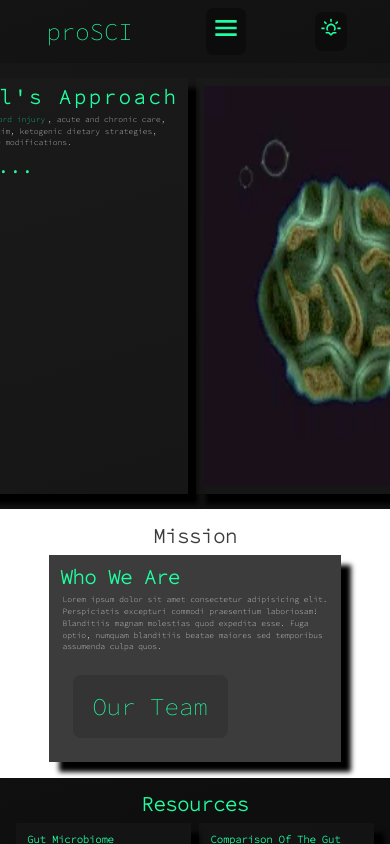
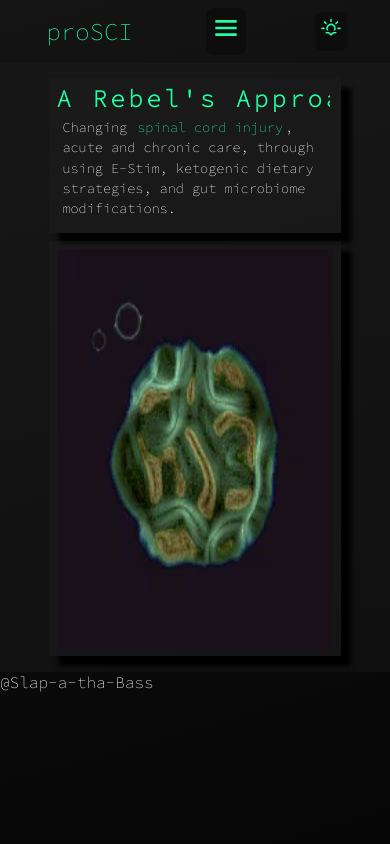
Before and after one commit to Slap-a-tha-Bass/ceren_lab_static, a Next.js app: page / in a window 390 px wide. Built offline with nearby package versions, Linux system fonts and the light colour scheme.

Commit message:
implement hook mobileSetter for app wide functionality

```diff
--- a/components/navbar.jsx
+++ b/components/navbar.jsx
@@ -5,6 +5,8 @@ import { respondTo } from "../breakpoints/_respondTo";
 import { Button, Ul, Li } from "../theme/globalStyles";
 import { WiSunset, WiMoonWaxingCrescent1 } from "react-icons/wi";
 import { BiMenu } from "react-icons/bi";
+import mobileSetter from "../hooks/mobileSetter";
+
 const Container = styled.nav`
   display: flex;
   justify-content: space-around;
@@ -27,32 +29,13 @@ const Logo = styled.div`
 
 const Navbar = ({ setTheme, theme }) => {
   const [isThemed, setIsThemed] = useState(false);
-  const [isMobile, setIsMobile] = useState(false);
   const [isClicked, setIsClicked] = useState(false);
-  const [windowWidth, setWindowWidth] = useState();
+  const { isMobile } = mobileSetter();
 
   const themeToggler = () => {
     setTheme(theme === "dark" ? "light" : "dark");
     setIsThemed((prev) => !prev);
   };
-
-  useEffect(() => {
-    if (typeof window !== "undefined") {
-      const searchWidth = () => {
-        setWindowWidth(window.innerWidth);
-      };
-      window.addEventListener("resize", searchWidth);
-      searchWidth();
-      return () => window.removeEventListener("resize", searchWidth);
-    }
-  }, []);
-  useEffect(() => {
-    if (windowWidth < 750) {
-      setIsMobile(true);
-    } else {
-      setIsMobile(false);
-    }
-  }, [windowWidth]);
   const expandButton = () => {
     setIsClicked((isClicked) => !isClicked);
   };
--- /dev/null
+++ b/hooks/mobileSetter.jsx
@@ -0,0 +1,29 @@
+import { useState, useEffect } from "react";
+
+const mobileSetter = () => {
+  const [windowWidth, setWindowWidth] = useState();
+  const [isMobile, setIsMobile] = useState(false);
+
+  useEffect(() => {
+    if (typeof window !== "undefined") {
+      const searchWidth = () => {
+        setWindowWidth(window.innerWidth);
+      };
+      window.addEventListener("resize", searchWidth);
+      searchWidth();
+      return () => window.removeEventListener("resize", searchWidth);
+    }
+  }, []);
+  useEffect(() => {
+    if (windowWidth < 750) {
+      setIsMobile(true);
+    } else {
+      setIsMobile(false);
+    }
+  }, [windowWidth]);
+  return {
+    isMobile,
+  };
+};
+
+export default mobileSetter;
--- a/pages/index.jsx
+++ b/pages/index.jsx
@@ -1,7 +1,7 @@
 import Head from "next/head";
 import Image from "next/image";
 import GIFImg from "../photos/bacteria-dark.webp";
-
+import { useState, useEffect } from "react";
 import {
   CardContainer,
   CenterDiv,
@@ -15,8 +15,16 @@ import Mission from "./mission";
 import News from "./news";
 import Research from "./research";
 import Resources from "./resources";
+import mobileSetter from "../hooks/mobileSetter";
 
-export default function Home(props) {
+export default function Home() {
+  const [hasLoaded, setHasLoaded] = useState(false);
+
+  useEffect(() => {
+    setHasLoaded(true);
+  }, [hasLoaded]);
+
+  if (hasLoaded) {
     console.log(
       "%c Used NextJS and Styled Components for this project.",
       "border: 1px solid rgb(31, 255, 160); padding: 10px; border-radius: 5px; color: rgb(31, 255, 160); background-color: rgb(60,60,60); font-size: 20px; font-family: monospace"
@@ -25,19 +33,53 @@ export default function Home(props) {
       "%c corey@deloach.dev",
       "border: 1px solid rgb(31, 255, 160); padding: 10px; border-radius: 5px; color: rgb(31, 255, 160); background-color: rgb(60,60,60); font-size: 20px; font-family: monospace"
     );
+  }
+
+  const { isMobile } = mobileSetter();
+
   return (
     <>
       <Head>
         <title>proSCI Labs</title>
       </Head>
       <SameBackgroundColor>
+        {isMobile ? (
+          <>
             <CenterDiv>
               <CardContainer className="transition">
                 <H1 className="typewriter">A rebel's approach</H1>
                 <P className="transition-2">
-              Changing <SpanText>spinal cord injury</SpanText>, acute and chronic
-              care, through using E-Stim, ketogenic dietary strategies, and gut
-              microbiome modifications.
+                  Changing <SpanText>spinal cord injury</SpanText>, acute and
+                  chronic care, through using E-Stim, ketogenic dietary
+                  strategies, and gut microbiome modifications.
+                </P>
+              </CardContainer>
+            </CenterDiv>
+            <CenterDiv>
+              <CardContainer>
+                <CenterDiv>
+                  <Image
+                    className="transition-1"
+                    src={GIFImg}
+                    alt="Gif bacteria"
+                    layout="fixed"
+                    width={400}
+                    height={400}
+                    quality={100}
+                    priority
+                  />
+                </CenterDiv>
+              </CardContainer>
+            </CenterDiv>
+          </>
+        ) : (
+          <CenterDiv>
+            <CardContainer className="transition">
+              <H1 className="typewriter">A rebel's approach</H1>
+              <P className="transition-2">
+                Changing <SpanText>spinal cord injury</SpanText>, acute and
+                chronic care, through using E-Stim, ketogenic dietary
+                strategies, and gut microbiome modifications.
               </P>
               <H1>Testing...</H1>
             </CardContainer>
@@ -56,11 +98,12 @@ export default function Home(props) {
               </CenterDiv>
             </CardContainer>
           </CenterDiv>
+        )}
       </SameBackgroundColor>
-      <Mission />
-      <Research />
-      <News />
-      <Resources />
+      {!isMobile && <Mission />}
+      {!isMobile && <Research />}
+      {!isMobile && <News />}
+      {!isMobile && <Resources />}
     </>
   );
 }
--- a/pages/resources.jsx
+++ b/pages/resources.jsx
@@ -3,23 +3,53 @@ import {
   CenterDiv,
   PageHeader,
   CardContainer,
-  P
+  P,
 } from "../theme/globalStyles";
+import mobileSetter from "../hooks/mobileSetter";
 
 const Resources = () => {
+  const { isMobile } = mobileSetter();
   return (
     <SameBackgroundColor>
       <CenterDiv>
         <h1>Resources</h1>
       </CenterDiv>
+      {isMobile ? (
+        <>
+          <CenterDiv>
+            <CardContainer>
+              <h1>Resource 1</h1>
+              <P>
+                Lorem ipsum dolor sit amet consectetur adipisicing elit.
+                Perspiciatis excepturi commodi praesentium laboriosam!
+                Blanditiis magnam molestias quod expedita esse. Fuga optio,
+                numquam blanditiis beatae maiores sed temporibus assumenda culpa
+                quos.
+              </P>
+            </CardContainer>
+          </CenterDiv>
+          <CenterDiv>
+            <CardContainer>
+              <h1>Resource 2</h1>
+              <P>
+                Lorem ipsum dolor sit amet consectetur adipisicing elit.
+                Perspiciatis excepturi commodi praesentium laboriosam!
+                Blanditiis magnam molestias quod expedita esse. Fuga optio,
+                numquam blanditiis beatae maiores sed temporibus assumenda culpa
+                quos.
+              </P>
+            </CardContainer>
+          </CenterDiv>
+        </>
+      ) : (
         <CenterDiv>
           <CardContainer>
             <h1>Resource 1</h1>
             <P>
               Lorem ipsum dolor sit amet consectetur adipisicing elit.
               Perspiciatis excepturi commodi praesentium laboriosam! Blanditiis
-            magnam molestias quod expedita esse. Fuga optio, numquam blanditiis
-            beatae maiores sed temporibus assumenda culpa quos.
+              magnam molestias quod expedita esse. Fuga optio, numquam
+              blanditiis beatae maiores sed temporibus assumenda culpa quos.
             </P>
           </CardContainer>
           <CardContainer>
@@ -27,11 +57,12 @@ const Resources = () => {
             <P>
               Lorem ipsum dolor sit amet consectetur adipisicing elit.
               Perspiciatis excepturi commodi praesentium laboriosam! Blanditiis
-            magnam molestias quod expedita esse. Fuga optio, numquam blanditiis
-            beatae maiores sed temporibus assumenda culpa quos.
+              magnam molestias quod expedita esse. Fuga optio, numquam
+              blanditiis beatae maiores sed temporibus assumenda culpa quos.
             </P>
           </CardContainer>
         </CenterDiv>
+      )}
     </SameBackgroundColor>
   );
 };
--- a/theme/globalStyles.js
+++ b/theme/globalStyles.js
@@ -33,39 +33,39 @@ h6 {
 }
 
 h1 {
+  font-size: calc(1.25rem + 1vw);
+  margin: 1vw 1vw;
+}
+
+h2 {
+  font-size: calc(1.1rem + 1vw);
+  margin: 1vw 1vw;
+}
+
+h3 {
   font-size: calc(1rem + 1vw);
   margin: 1vw 1vw;
 }
 
-h2 {
-  font-size: calc(0.8rem + 1vw);
-  margin: 1vw 1vw;
-}
-
-h3 {
-  font-size: calc(0.7rem + 1vw);
-  margin: 1vw 1vw;
-}
-
 h4 {
-  font-size: calc(0.6rem + 1vw);
+  font-size: calc(0.9rem + 1vw);
   margin: 1vw 1vw;
 }
 
 h5 {
-  font-size: calc(0.5+ 1vw);
+  font-size: calc(0.85+ 1vw);
   margin: 1vw 1vw;
 }
 
 h6 {
-  font-size: calc(0.4rem + 1vw);
+  font-size: calc(0.75rem + 1vw);
   margin: 1vw 1vw;
 }
 
 p {
   line-height: 1.5;
   margin-bottom: 1.5rem;
-  font-size: calc(0.25rem + 1vw);
+  font-size: calc(0.6rem + 1vw);
 }
 
 a {
```
Lines whose indentation alone changed are shown as unchanged.
